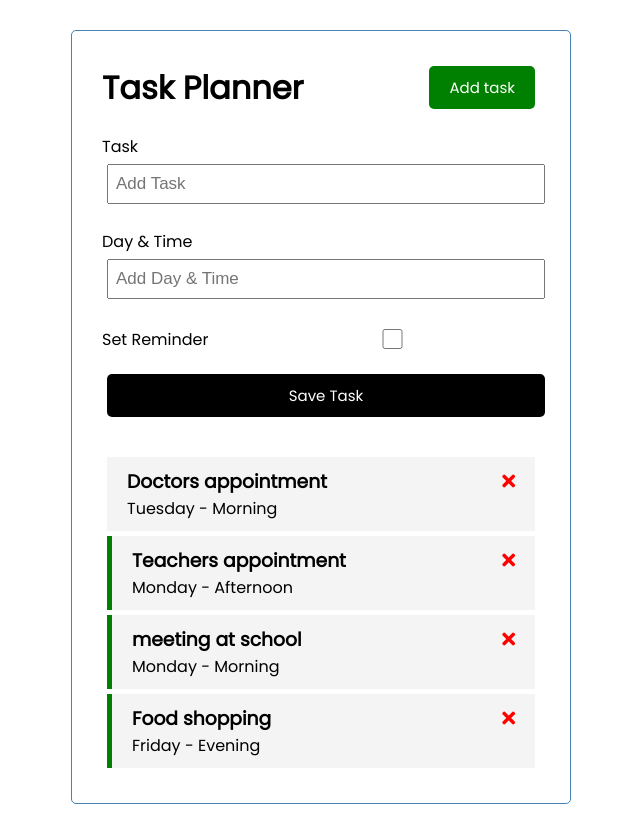
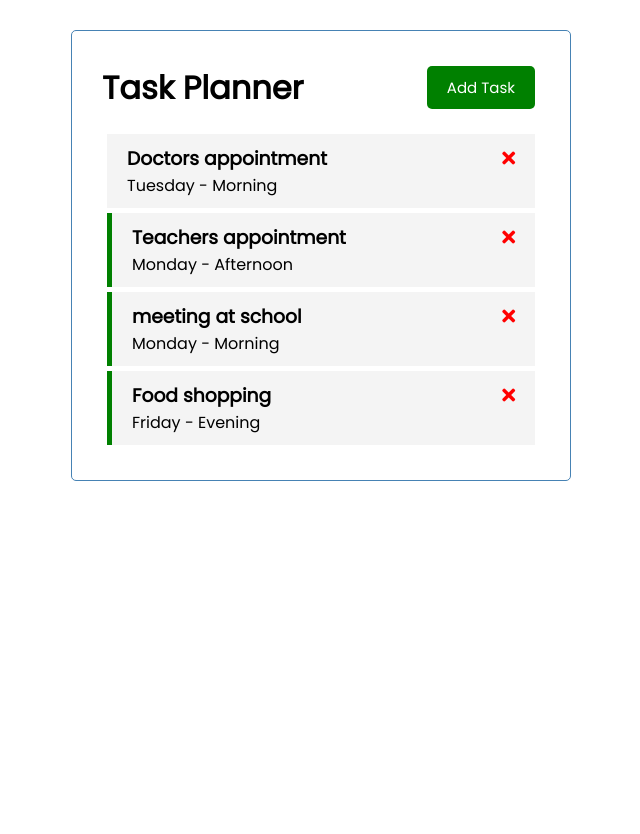
Before and after one commit to davidnene/vuejs_learn, a Vue app in the folder task-planner/: page / in a window 1280 px wide. Shown: the whole page, without its empty margins (319-959 px from the left). After the commit the page ends 800 px from the top, so only its background shows below. Built offline with nearby package versions, Linux system fonts and the light colour scheme.

Commit message:
Showing components on conditions

```diff
--- a/task-planner/src/App.vue
+++ b/task-planner/src/App.vue
@@ -1,7 +1,13 @@
 <template>
   <div class="container">
-    <Header title="Task Planner" />
-    <AddTask @add-task="addTask" />
+    <Header
+      @btn-click="toggleAddTask"
+      title="Task Planner"
+      :showAddTask="showAddTask"
+    />
+    <div v-show="showAddTask">
+      <AddTask @add-task="addTask" />
+    </div>
     <Tasks
       @delete-task="deleteTask"
       :tasks="tasks"
@@ -25,9 +31,13 @@
   data() {
     return {
       tasks: [],
+      showAddTask: false,
     };
   },
   methods: {
+    toggleAddTask() {
+      this.showAddTask = !this.showAddTask;
+    },
     addTask(task) {
       this.tasks = [...this.tasks, task];
     },
--- a/task-planner/src/components/Button.vue
+++ b/task-planner/src/components/Button.vue
@@ -1,5 +1,9 @@
 <template>
-  <button @click="onClick()" :style="{ background: color }" class="btn">
+  <button
+    @click="$emit('btn-click')"
+    :style="{ background: color }"
+    class="btn"
+  >
     {{ text }}
   </button>
 </template>
@@ -11,10 +15,5 @@
     text: String,
     color: String,
   },
-  methods: {
-    onClick() {
-      console.log("click");
-    },
-  },
 };
 </script>
--- a/task-planner/src/components/Header.vue
+++ b/task-planner/src/components/Header.vue
@@ -1,7 +1,11 @@
 <template>
   <header>
     <h1>{{ title }}</h1>
-    <Button text="Add task" color="green" />
+    <Button
+      @btn-click="$emit('btn-click')"
+      :text="showAddTask ? 'close' : 'Add Task'"
+      :color="showAddTask ? 'red' : 'green'"
+    />
   </header>
 </template>
 
@@ -12,6 +16,7 @@
   name: "HeaderItem",
   props: {
     title: String,
+    showAddTask: Boolean,
   },
   components: {
     Button,
```
